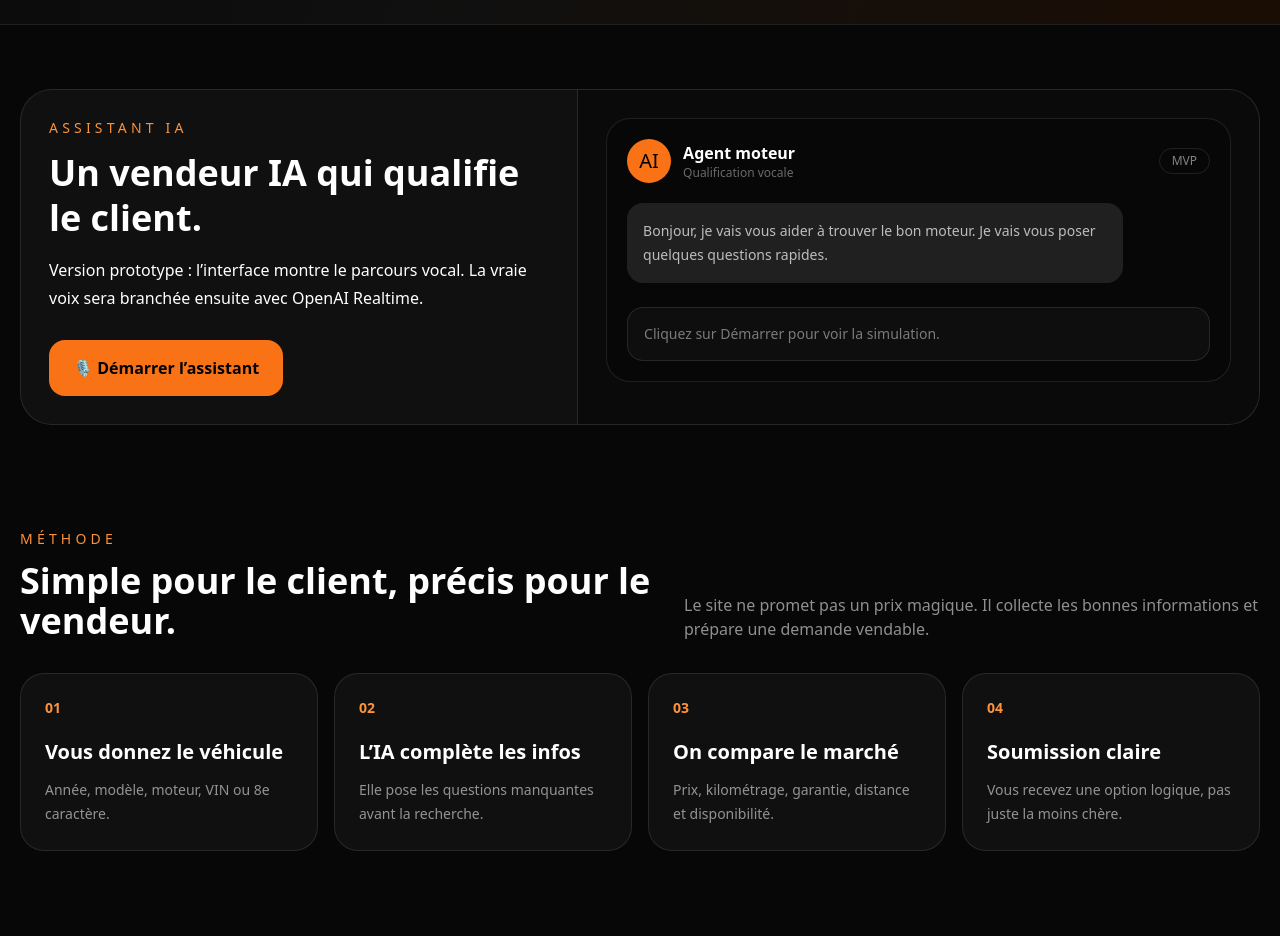
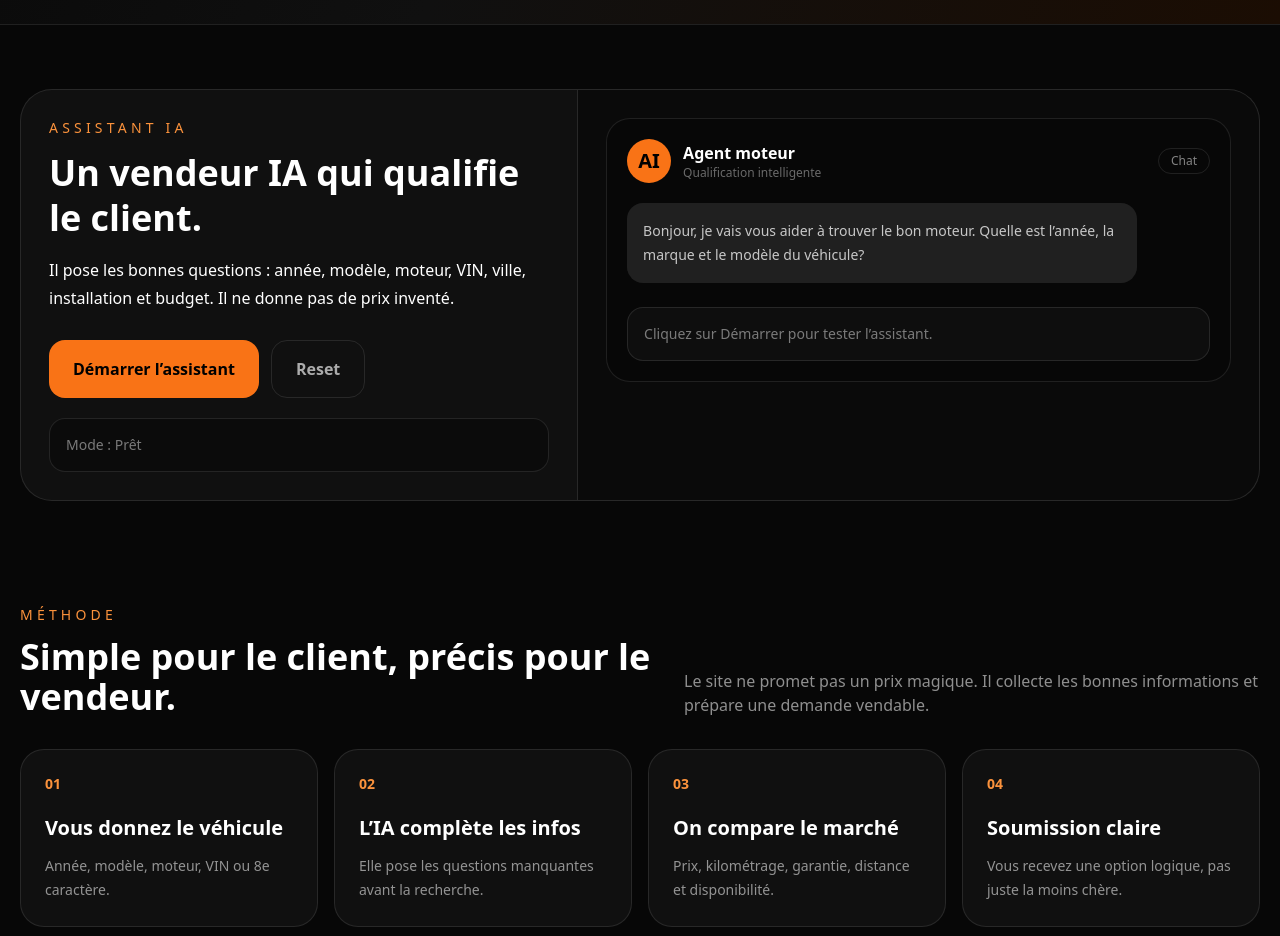
Before and after one commit to d2hard4urlevel-debug/vendorcompagnon, a Next.js app in the folder site-ai/: page / in a window 1280 px wide. Shown: the part 1000-1936 px from the top of the page. Built offline with nearby package versions, Linux system fonts and the light colour scheme.

Commit message:
Connect assistant component to API

```diff
--- a/site-ai/components/AIAssistant.tsx
+++ b/site-ai/components/AIAssistant.tsx
@@ -2,52 +2,115 @@
 
 import { useState } from 'react';
 
-const questions = [
-  'Quel est l’année, la marque et le modèle du véhicule?',
-  'Quel moteur recherchez-vous exactement?',
-  'Avez-vous le VIN ou le 8e caractère du VIN?',
-  'Dans quelle ville doit-on livrer?',
-  'Voulez-vous le moteur seulement ou l’installation aussi?',
-];
+type Message = {
+  role: 'user' | 'assistant';
+  content: string;
+};
+
+const startMessage: Message = {
+  role: 'assistant',
+  content: 'Bonjour, je vais vous aider à trouver le bon moteur. Quelle est l’année, la marque et le modèle du véhicule?',
+};
 
 export default function AIAssistant() {
   const [open, setOpen] = useState(false);
-  const [step, setStep] = useState(0);
+  const [messages, setMessages] = useState<Message[]>([startMessage]);
+  const [input, setInput] = useState('');
+  const [loading, setLoading] = useState(false);
+  const [mode, setMode] = useState<'openai' | 'fallback' | 'error' | 'idle'>('idle');
+
+  async function sendMessage(event?: React.FormEvent) {
+    event?.preventDefault();
+    const text = input.trim();
+    if (!text || loading) return;
+
+    const nextMessages: Message[] = [...messages, { role: 'user', content: text }];
+    setMessages(nextMessages);
+    setInput('');
+    setLoading(true);
+    setOpen(true);
+
+    try {
+      const response = await fetch('/api/assistant', {
+        method: 'POST',
+        headers: { 'Content-Type': 'application/json' },
+        body: JSON.stringify({ messages: nextMessages }),
+      });
+      const data = await response.json();
+      setMessages([...nextMessages, { role: 'assistant', content: data.reply }]);
+      setMode(data.mode || 'openai');
+    } catch (error) {
+      setMessages([
+        ...nextMessages,
+        { role: 'assistant', content: 'Désolé, l’assistant ne répond pas. Donnez-moi l’année, le modèle, le moteur et le VIN pour préparer la demande.' },
+      ]);
+      setMode('error');
+    } finally {
+      setLoading(false);
+    }
+  }
+
+  function resetChat() {
+    setMessages([startMessage]);
+    setInput('');
+    setMode('idle');
+    setOpen(false);
+  }
 
   return (
     <div className="grid overflow-hidden rounded-[2rem] border border-white/10 bg-[#101010] lg:grid-cols-[0.9fr_1.1fr]">
       <div className="border-b border-white/10 p-7 lg:border-b-0 lg:border-r">
         <p className="text-sm uppercase tracking-[0.3em] text-orange-400">Assistant IA</p>
         <h2 className="mt-3 text-4xl font-black leading-tight">Un vendeur IA qui qualifie le client.</h2>
-        <p className="mt-4 leading-7 text-white/58">Version prototype : l’interface montre le parcours vocal. La vraie voix sera branchée ensuite avec OpenAI Realtime.</p>
-        <button onClick={() => setOpen(true)} className="mt-7 rounded-2xl bg-orange-500 px-6 py-4 font-black text-black transition hover:bg-orange-400">🎙️ Démarrer l’assistant</button>
+        <p className="mt-4 leading-7 text-white/58">Il pose les bonnes questions : année, modèle, moteur, VIN, ville, installation et budget. Il ne donne pas de prix inventé.</p>
+        <div className="mt-7 flex flex-wrap gap-3">
+          <button onClick={() => setOpen(true)} className="rounded-2xl bg-orange-500 px-6 py-4 font-black text-black transition hover:bg-orange-400">Démarrer l’assistant</button>
+          <button onClick={resetChat} className="rounded-2xl border border-white/10 px-6 py-4 font-bold text-white/65 transition hover:bg-white/5">Reset</button>
+        </div>
+        <div className="mt-5 rounded-2xl border border-white/10 bg-black/30 p-4 text-sm text-white/45">
+          Mode : {mode === 'openai' ? 'IA connectée' : mode === 'fallback' ? 'Test sans clé API' : mode === 'error' ? 'Erreur API' : 'Prêt'}
+        </div>
       </div>
 
       <div className="bg-black/35 p-7">
         <div className="rounded-3xl border border-white/10 bg-[#070707] p-5">
           <div className="mb-5 flex items-center justify-between">
             <div className="flex items-center gap-3">
-              <div className="flex h-11 w-11 items-center justify-center rounded-full bg-orange-500 text-xl text-black">AI</div>
+              <div className="flex h-11 w-11 items-center justify-center rounded-full bg-orange-500 text-xl font-black text-black">AI</div>
               <div>
                 <div className="font-black">Agent moteur</div>
-                <div className="text-xs text-white/40">Qualification vocale</div>
+                <div className="text-xs text-white/40">Qualification intelligente</div>
               </div>
             </div>
-            <div className="rounded-full border border-white/10 px-3 py-1 text-xs text-white/50">MVP</div>
+            <div className="rounded-full border border-white/10 px-3 py-1 text-xs text-white/50">Chat</div>
           </div>
 
-          <div className="space-y-3">
-            <div className="max-w-[85%] rounded-2xl bg-white/10 p-4 text-sm leading-6 text-white/70">Bonjour, je vais vous aider à trouver le bon moteur. Je vais vous poser quelques questions rapides.</div>
-            {open && <div className="ml-auto max-w-[85%] rounded-2xl bg-orange-500 p-4 text-sm font-bold leading-6 text-black">{questions[step]}</div>}
+          <div className="max-h-[420px] space-y-3 overflow-y-auto pr-1">
+            {messages.map((message, index) => (
+              <div
+                key={`${message.role}-${index}`}
+                className={message.role === 'assistant'
+                  ? 'max-w-[88%] rounded-2xl bg-white/10 p-4 text-sm leading-6 text-white/75'
+                  : 'ml-auto max-w-[88%] rounded-2xl bg-orange-500 p-4 text-sm font-bold leading-6 text-black'}
+              >
+                {message.content}
+              </div>
+            ))}
+            {loading && <div className="max-w-[88%] rounded-2xl bg-white/10 p-4 text-sm text-white/50">L’assistant réfléchit...</div>}
           </div>
 
           {open ? (
-            <div className="mt-6 flex flex-wrap gap-3">
-              <button onClick={() => setStep((s) => Math.min(s + 1, questions.length - 1))} className="rounded-xl bg-white px-4 py-3 text-sm font-black text-black">Question suivante</button>
-              <button onClick={() => { setOpen(false); setStep(0); }} className="rounded-xl border border-white/10 px-4 py-3 text-sm font-bold text-white/65">Réinitialiser</button>
-            </div>
+            <form onSubmit={sendMessage} className="mt-6 flex gap-3">
+              <input
+                value={input}
+                onChange={(event) => setInput(event.target.value)}
+                placeholder="Répondre au vendeur IA..."
+                className="min-w-0 flex-1 rounded-2xl border border-white/10 bg-black/40 px-4 py-3 text-sm text-white outline-none placeholder:text-white/30 focus:border-orange-500"
+              />
+              <button disabled={loading} className="rounded-2xl bg-white px-5 py-3 text-sm font-black text-black disabled:opacity-50">Envoyer</button>
+            </form>
           ) : (
-            <div className="mt-6 rounded-2xl border border-white/10 bg-white/[0.03] p-4 text-sm text-white/45">Cliquez sur Démarrer pour voir la simulation.</div>
+            <div className="mt-6 rounded-2xl border border-white/10 bg-white/[0.03] p-4 text-sm text-white/45">Cliquez sur Démarrer pour tester l’assistant.</div>
           )}
         </div>
       </div>
```
